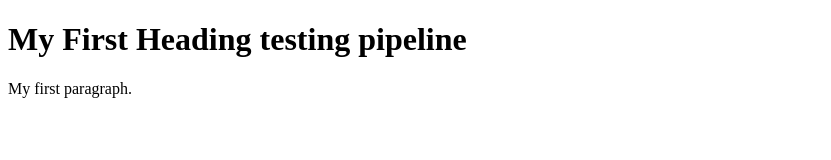
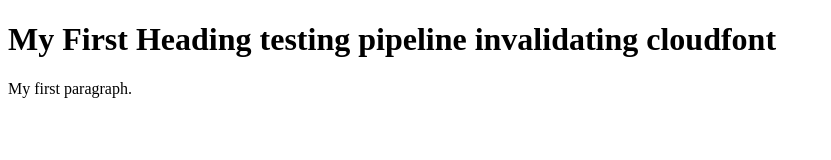
Before and after one commit to HelloCody1000/job_search, a plain HTML site: page index.html in a window 1280 px wide. Shown: the whole page, without its empty margins (0-831 px from the left). Drawn offline with Linux system fonts and the light colour scheme.

Commit message:
adding invalidating cloudfront

```diff
--- a/index.html
+++ b/index.html
@@ -2,7 +2,7 @@
 <html>
 <body>
 
-<h1>My First Heading testing pipeline</h1>
+<h1>My First Heading testing pipeline invalidating cloudfont</h1>
 <p>My first paragraph.</p>
 
 </body>
```
